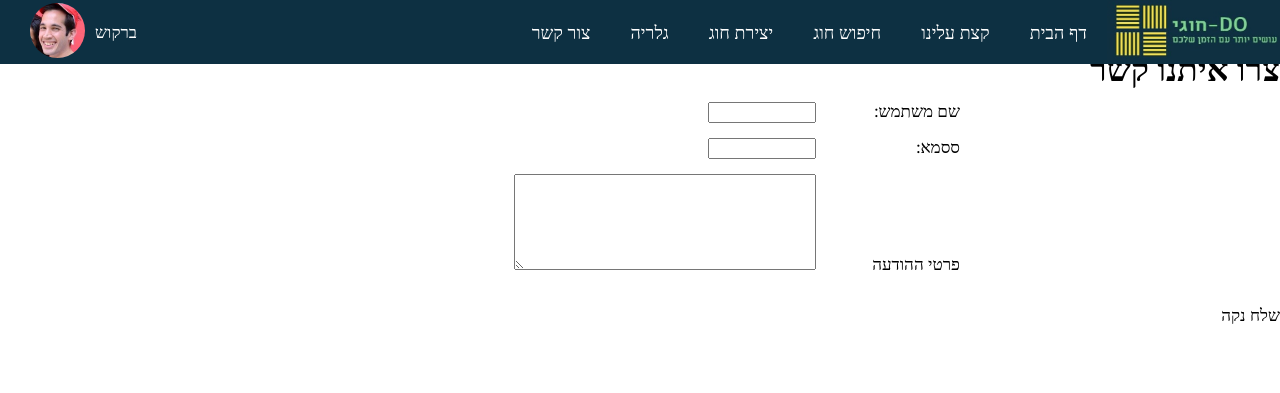
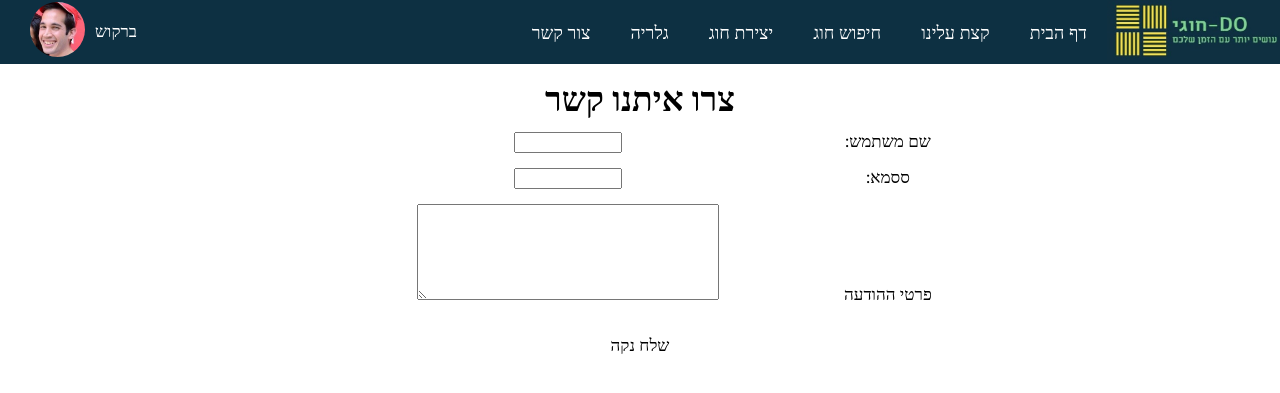
Before and after one commit to netanella/do-hugi, a PHP site: page /contactus.html in a window 1280 px wide. Shown: the top 393 px of the page. Run offline with PHP 8.4, Linux system fonts and the light colour scheme.

Commit message:
תיקון אפשרויות משתמש

```diff
--- a/classPreview.html
+++ b/classPreview.html
@@ -2,7 +2,7 @@
 <html lang="he" dir="rtl">
 <head>
     <meta charset="UTF-8">
-    <title>עמוד חוג</title>
+    <title>דו חוגי | פרטי חוג</title>
     <link rel="stylesheet" type="text/css" href="styleNetanella.css">
     <link rel="stylesheet" href="https://fonts.googleapis.com/icon?family=Material+Icons">
 </head>
--- a/contactus.html
+++ b/contactus.html
@@ -29,8 +29,7 @@
         </div>
     </nav>
 </header>>
-<br><br><br>
-<body>
+<main>
     <h1 >צרו איתנו קשר</h1>
     <br>
     <table id="registration">
@@ -53,5 +52,6 @@
 
     <a href="#" class="myButton">שלח</a>
     <a href="#" class="myButton">נקה</a>
+</main>
 </body>
 </html>
--- a/generic.css
+++ b/generic.css
@@ -50,6 +50,7 @@ header {
 
 /*position page content under the navigation bar*/
 main {
+    display: block;
     padding-top: 64px;
 }
 
@@ -112,7 +113,6 @@ main {
 .dropdown {
     position: relative;
     display: block;
-    margin:1px;
 }
 
 .dropdown-content {
@@ -120,6 +120,7 @@ main {
     position: absolute;
     background-color: rgba(250,250,250,0.7);
     box-shadow: 0 2px 2px gray;
+    top: 67px;
 }
 
 .dropdown-content a {
```
Lines whose indentation alone changed are shown as unchanged.
